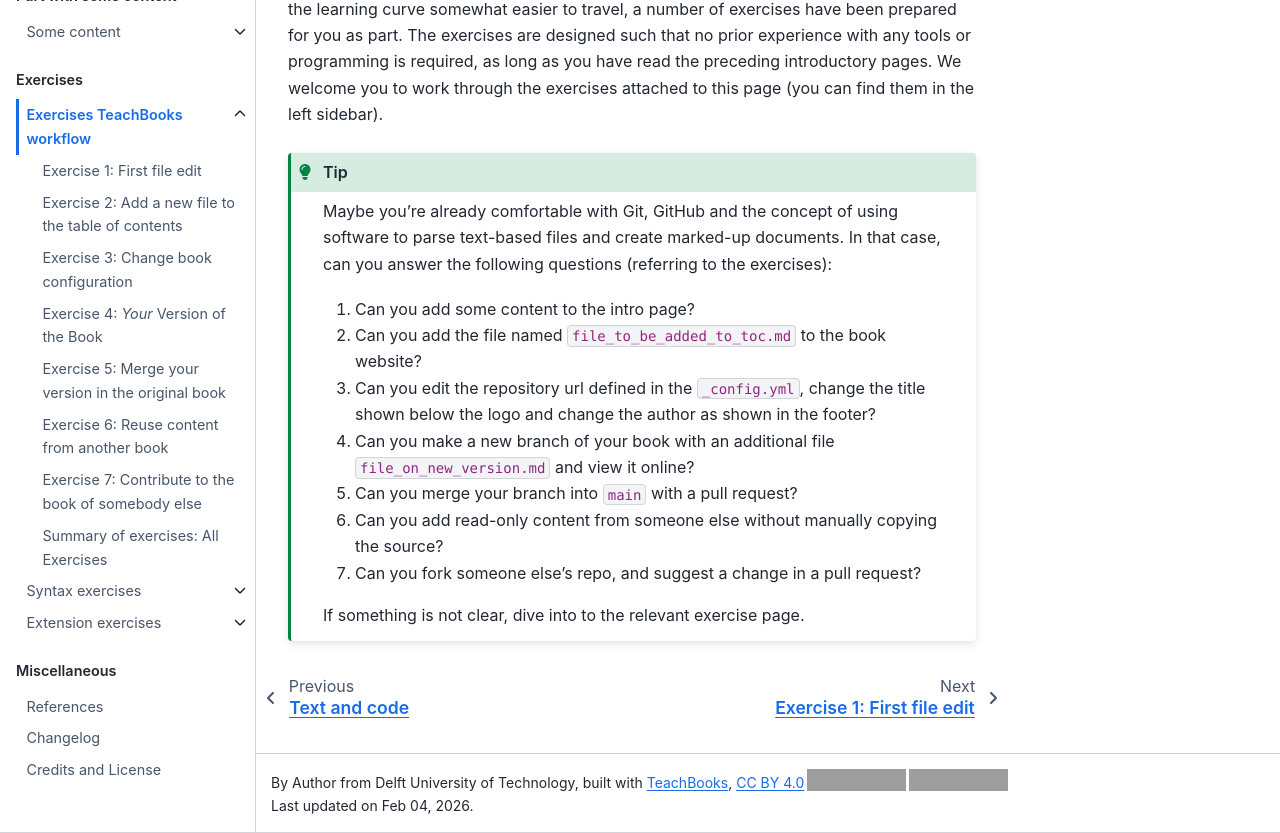
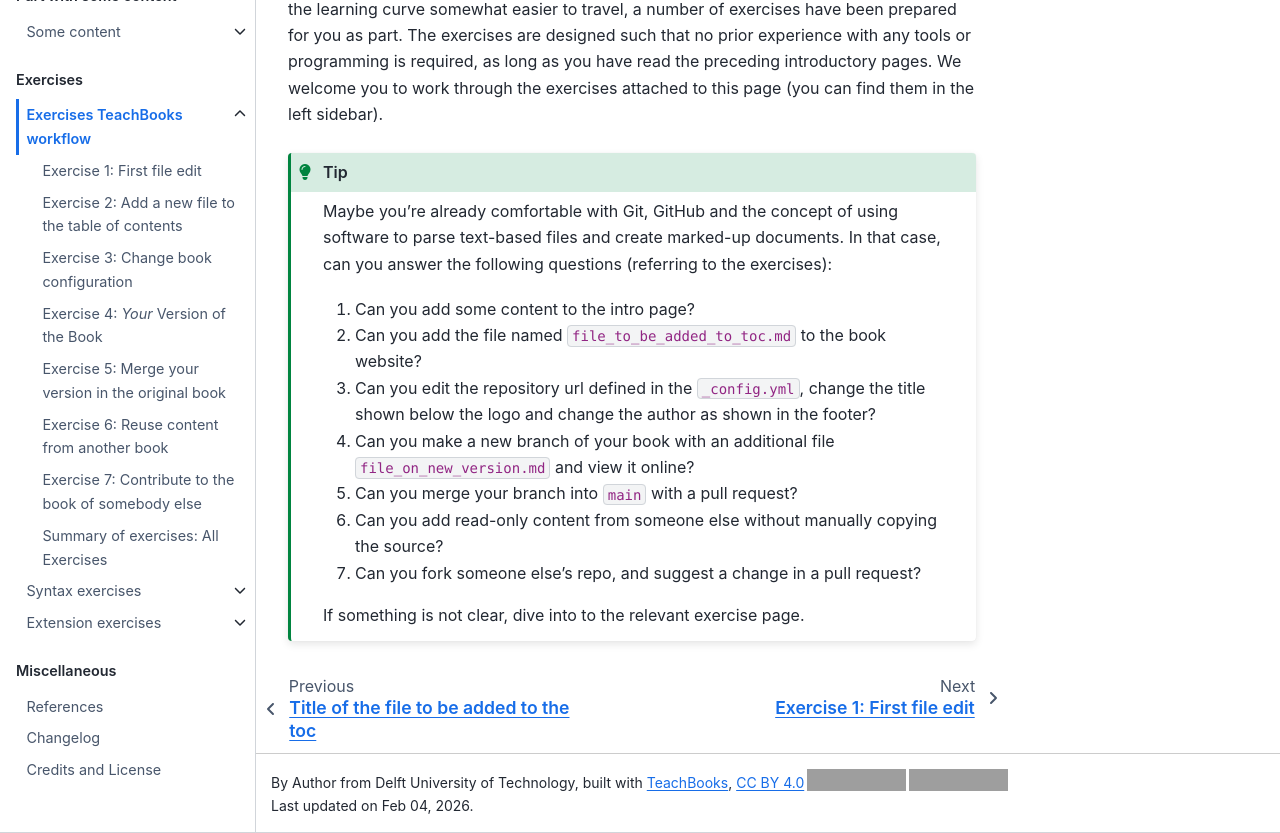
Before and after one commit to RBS-tud/reid-test, a Jupyter Book: the page built from book/exercises.md, in a window 1280 px wide and 1025 px high, cut to the strip 192-1025 px from the top of the window. Built offline with Jupyter Book 1.0.4 settings and Sphinx 7.4.7 and the Sphinx Book theme 1.1.4, drawn with Linux system fonts in a browser that asks for light colours; comment, search, counter and statistics services are not loaded; grey boxes are pictures that could not be loaded.

Commit message:
Moved file and added it to ToC

```diff
--- a/book/_toc.yml
+++ b/book/_toc.yml
@@ -12,6 +12,7 @@ parts:
     - file: some_content/overview.md
       sections:
       - file: some_content/text_and_code.ipynb
+      - file: some_content/file_to_be_added_to_toc.md
   - caption: Exercises
     chapters:
     - file: exercises.md
```
Also changed, not shown: book/some_content/file_to_be_added_to_toc.md (renamed from book/file_to_be_added_to_toc.md).
